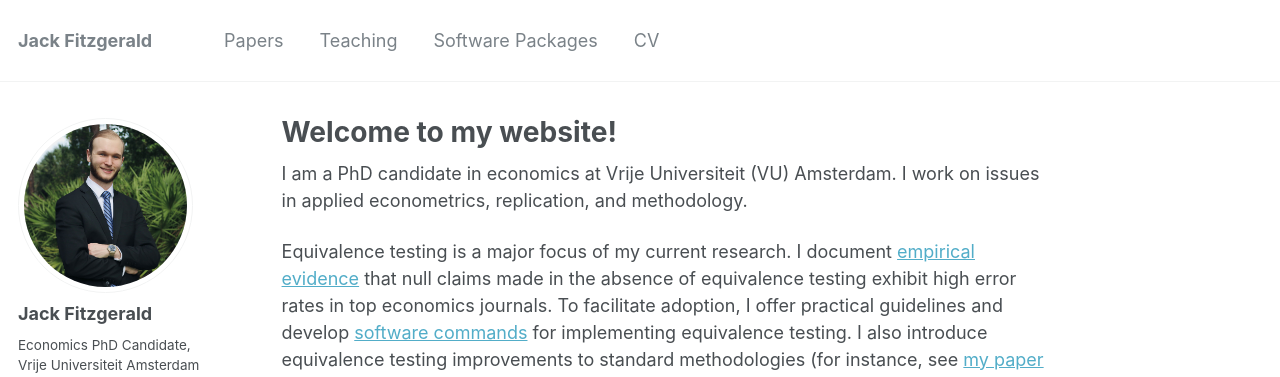
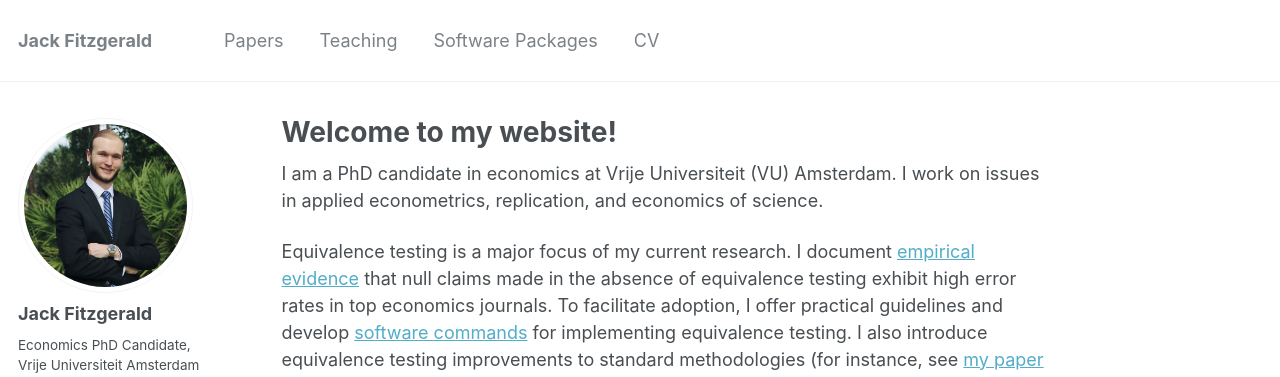
Before and after one commit to jack-fitzgerald/jack-fitzgerald.github.io, a Jekyll site: the page built from _pages/about.md, in a window 1280 px wide and 956 px high. Shown: the top 377 px of the window. Built offline with Jekyll 4.4.1, drawn with Linux system fonts in a browser that asks for light colours; some web fonts are replaced.

Commit message:
Update about.md

```diff
--- a/_pages/about.md
+++ b/_pages/about.md
@@ -7,7 +7,7 @@ redirect_from:
   - /about.html
 ---
 
-I am a PhD candidate in economics at Vrije Universiteit (VU) Amsterdam. I work on issues in applied econometrics, replication, and methodology.
+I am a PhD candidate in economics at Vrije Universiteit (VU) Amsterdam. I work on issues in applied econometrics, replication, and economics of science.
 
 Equivalence testing is a major focus of my current research. I document [empirical evidence](https://jack-fitzgerald.github.io/files/The_Need_for_Equivalence_Testing_in_Economics.pdf) that null claims made in the absence of equivalence testing exhibit high error rates in top economics journals. To facilitate adoption, I offer practical guidelines and develop [software commands](https://jack-fitzgerald.github.io/code/) for implementing equivalence testing. I also introduce equivalence testing improvements to standard methodologies (for instance, see [my paper on manipulation testing for regression discontinuity](https://jack-fitzgerald.github.io/files/RDD_Equivalence.pdf)), and introduce equivalence testing to different disciplines through empirical applications (for example, see [my article in <i>Journal of Business Ethics</i>](https://doi.org/10.1007/s10551-024-05731-x)).
 
```
